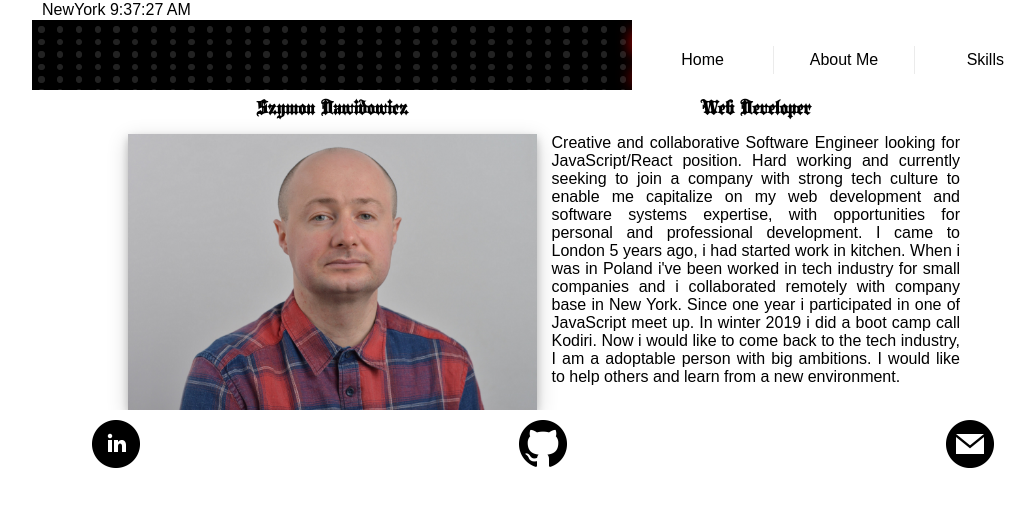
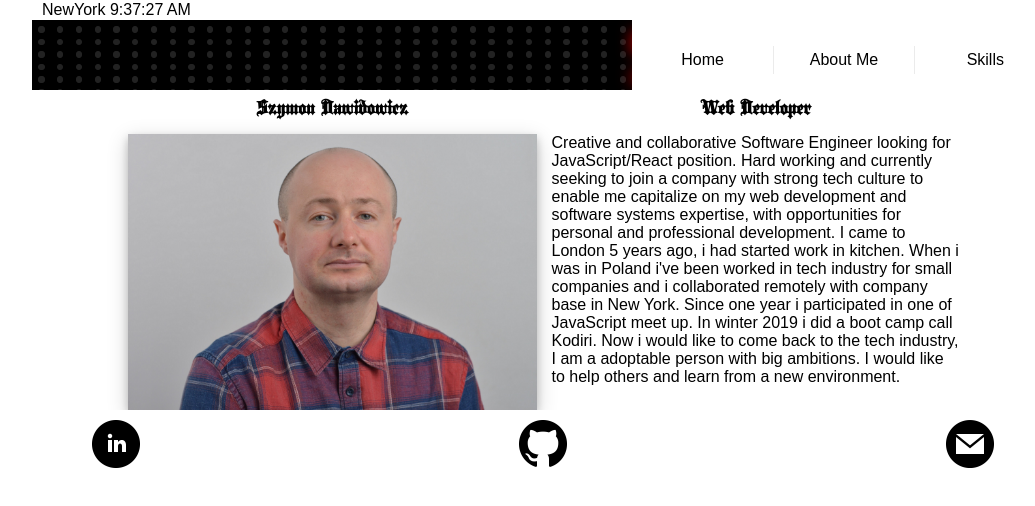
Before and after one commit to mar1n/portfolio, a React (Create React App) app: page /aboutme in a window 1280 px wide. Shown: the top 506 px of the page, without its empty margins (96-1131 px from the left). Built offline with nearby package versions, Linux system fonts and the light colour scheme.

Commit message:
fix text align css

```diff
--- a/src/Aboutme/Aboutme.css
+++ b/src/Aboutme/Aboutme.css
@@ -12,7 +12,7 @@
     font-family: blacklettersh;
 }
 .aboutme p {
-    text-align: justify;
+    text-align: left;
 }
 
 @media (max-width: 768px) {
```
Also changed, not shown: src/Project.css (+0 -25 lines).
